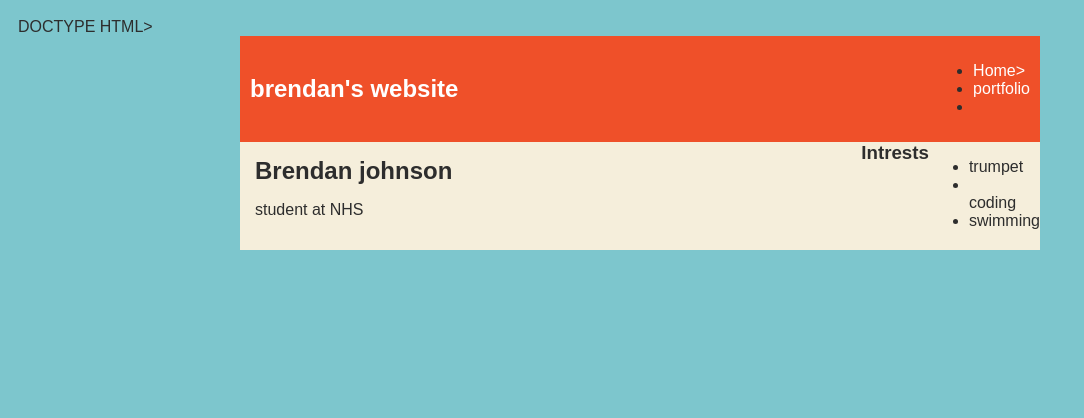
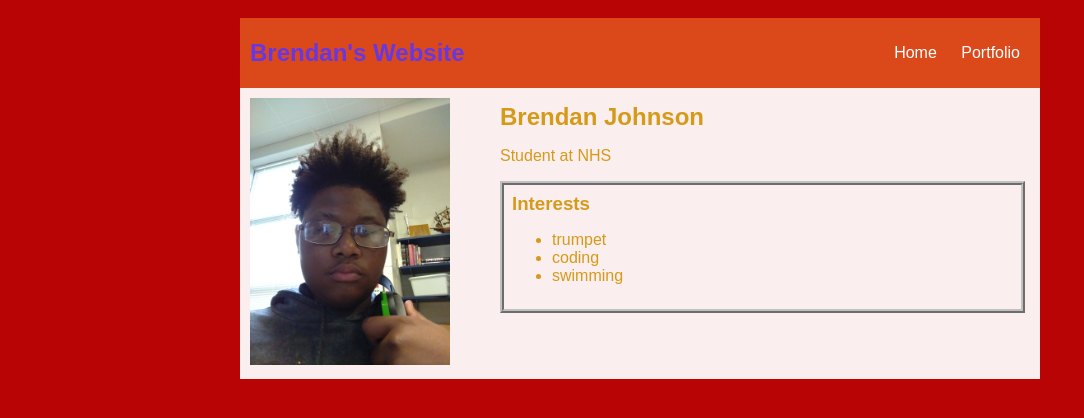
Before and after one commit to brendanjohnson16/brendanjohnson.github.io, a plain HTML site: page index.html in a window 1280 px wide. Shown: the whole page, without its empty margins (0-1084 px from the left). Drawn offline with Linux system fonts and the light colour scheme.

Commit message:
addprofile pic

```diff
--- a/index.html
+++ b/index.html
@@ -1,11 +1,11 @@
-DOCTYPE HTML>
+<!DOCTYPE HTML>
 <html>
     <head>
         <title>brendan's Website</title>
         <style>
             body {
-                background: rgb(125, 198, 205);
-                color: rgb(45, 45, 45);
+                background: rgb(184, 4, 4);
+                color: rgb(214, 154, 25);
                 padding: 10px;
                 font-family: arial;
             }
@@ -16,7 +16,7 @@ DOCTYPE HTML>
 
             /* navigation menu */
             nav {
-                background: rgb(239, 80, 41);
+                background: rgba(239, 114, 41, 0.637);
                margin: 0 auto;
                 display: flex;
                 padding: 10px;
@@ -24,7 +24,7 @@ DOCTYPE HTML>
             h1 {
                 display: flex;
                 align-items: center;
-                color: white;
+                color: rgb(102, 56, 228);
                 flex: 1;
                 margin: 0;
             }
@@ -42,7 +42,7 @@ DOCTYPE HTML>
 
             /* main container area beneath menu */
             main {
-                background: rgb(245, 238, 219);
+                background: rgba(255, 255, 255, 0.932);
                 display: flex;
             }
             .sidebar {
@@ -69,31 +69,32 @@ DOCTYPE HTML>
     <body>
         <div id = "all-contents">
             <nav>
-                <h1>brendan's website</h1>
-                <ul>
-                    <li> <a href = "index.html">Home></a></li>
-                    <li> <a href = "portfolio.html">portfolio</a><li>
+                <h1>Brendan's Website</h1>
+                <ul id="nav-ul" >
+                    <li class="nav-li"> <a href = "index.html">Home</a></li>
+                    <li class="nav-li"> <a href = "portfolio.html">Portfolio</a></li>
                 </ul>
             </nav>
             <main>
                   <!-- Sidebar section -->
-                <div>
-                    <img src=" ">
+                <div class="sidebar">
+                    <img class="sidebar-img" src="images/profilepic.jpg">
                      </div>
 
                      <!-- Content section -->
                      <div class ="content" >
-                         <h2>Brendan johnson</h2>
-                         <p>student at NHS</p>
+                         <h2>Brendan Johnson</h2>
+                         <p>Student at NHS</p>
                         <!--Intrests-->
-                         </div id = "intrests">
-                         <h3>Intrests</h3>
+                         <div id = "interests">
+                         <h3>Interests</h3>
                          <ul>
-                             <li>trumpet<li>
-                             </li>coding</li>
+                             <li>trumpet</li>
+                             <li>coding</li>
                              <li> swimming</li>
                          <ul>
                      </div>
+                </div>
             </main>
         </div>
     </body>
```
Also changed, not shown: portfolio.html (+13 -13 lines), images/profilepic.jpg (added), profile pic.jfif (deleted), 1 other file.
